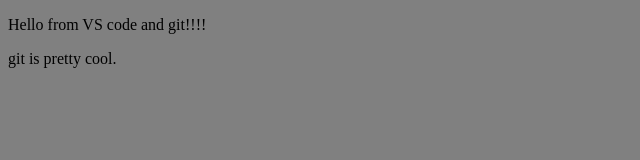
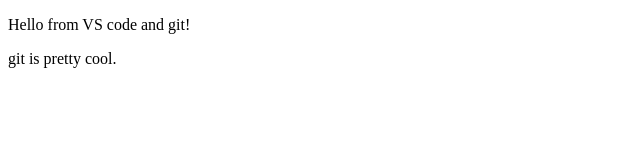
Before and after one commit to Nashon-dev/vscode-git, a plain HTML site: page index.html in a window 1280 px wide. Shown: the whole page, without its empty margins (0-640 px from the left). Drawn offline with Linux system fonts and the light colour scheme.

Commit message:
delete css from the project

```diff
--- a/index.html
+++ b/index.html
@@ -4,10 +4,10 @@
     <meta charset="UTF-8">
     <meta name="viewport" content="width=device-width, initial-scale=1.0">
     <title>Hello from VS code and git</title>
-    <link rel="stylesheet" href="./styles.css" />
 </head>
 <body>
-   <p>Hello from VS code and git!!!!</p>
+   <p>Hello from VS code and git!</p>
    <p>git is pretty cool.</p>
+   <br>
 </body>
 </html>
```
